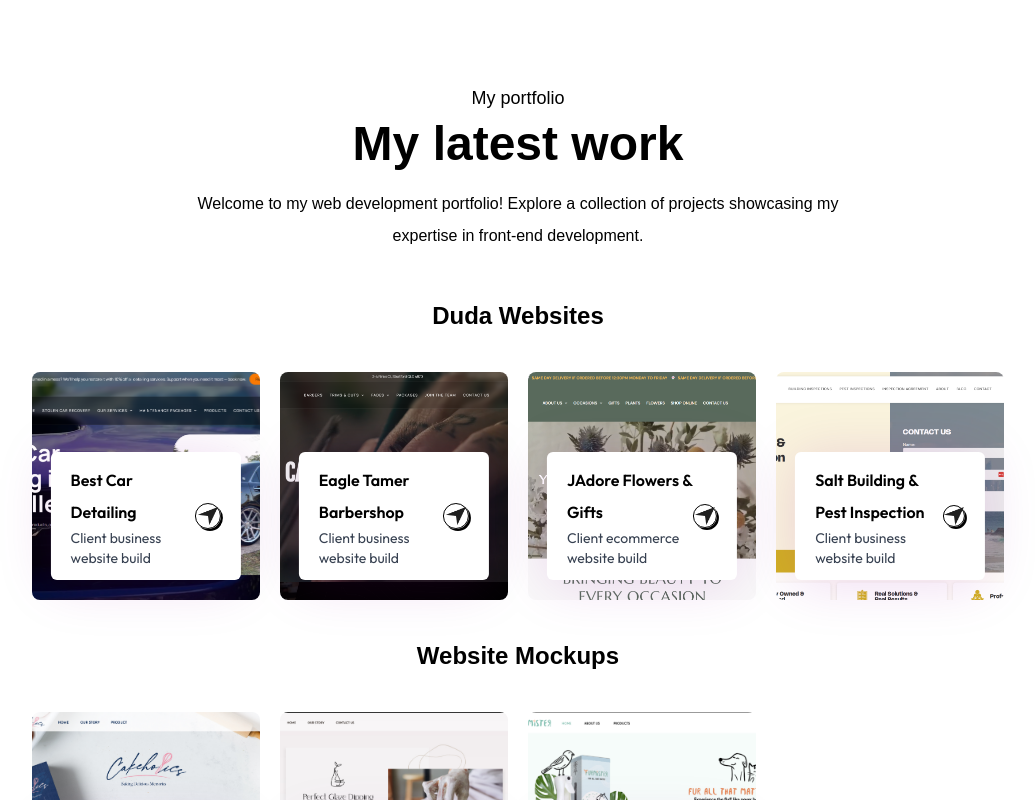
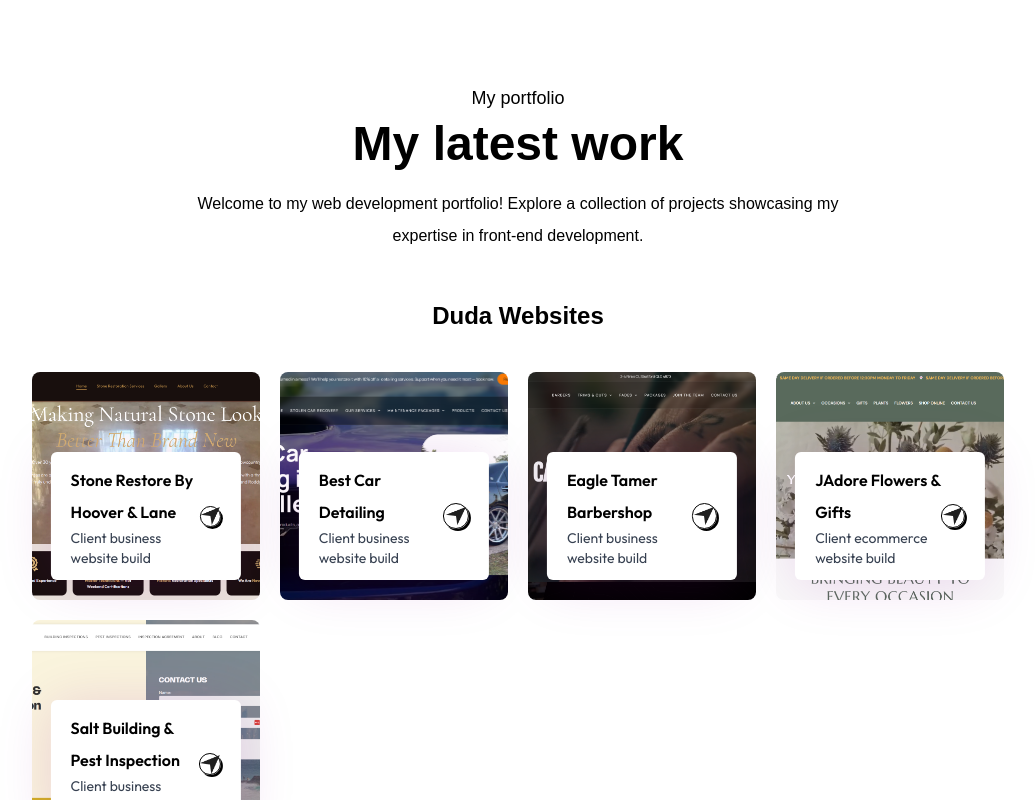
Before and after one commit to aronjobert/aron-jobert-salim-portfolio, a React (Vite) app: page / in a window 1280 px wide. Shown: the part 2630-3430 px from the top of the page, without its empty margins (122-1157 px from the left). Built offline with nearby package versions, Linux system fonts and the light colour scheme; a web font is replaced by a local one.

Commit message:
Update portfolio project

```diff
--- a/src/components/Work.jsx
+++ b/src/components/Work.jsx
@@ -1,5 +1,11 @@
 export default function Work() {
     const work1 = [
+        {
+            name: 'Stone Restore By Hoover & Lane',
+            icon: './assets/stone-restoration-by-hoover-and-lane.png',
+            description: 'Client business website build',
+            link: 'https://www.stonerestorehhi.com/',
+        },
          {
             name: 'Best Car Detailing',
             icon: './assets/best_car_detailing.png',
```
Also changed, not shown: public/assets/stone-restoration-by-hoover-and-lane.png (added).
